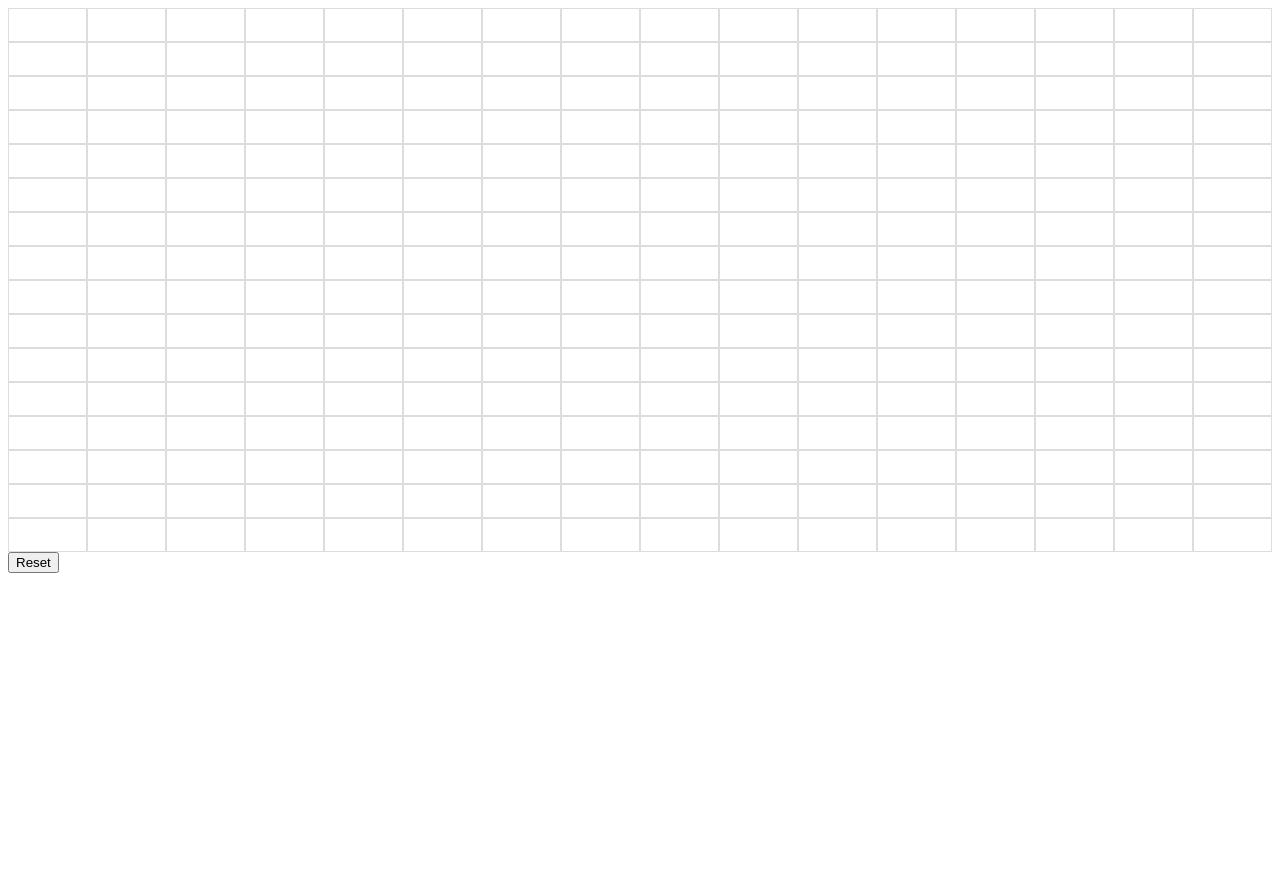
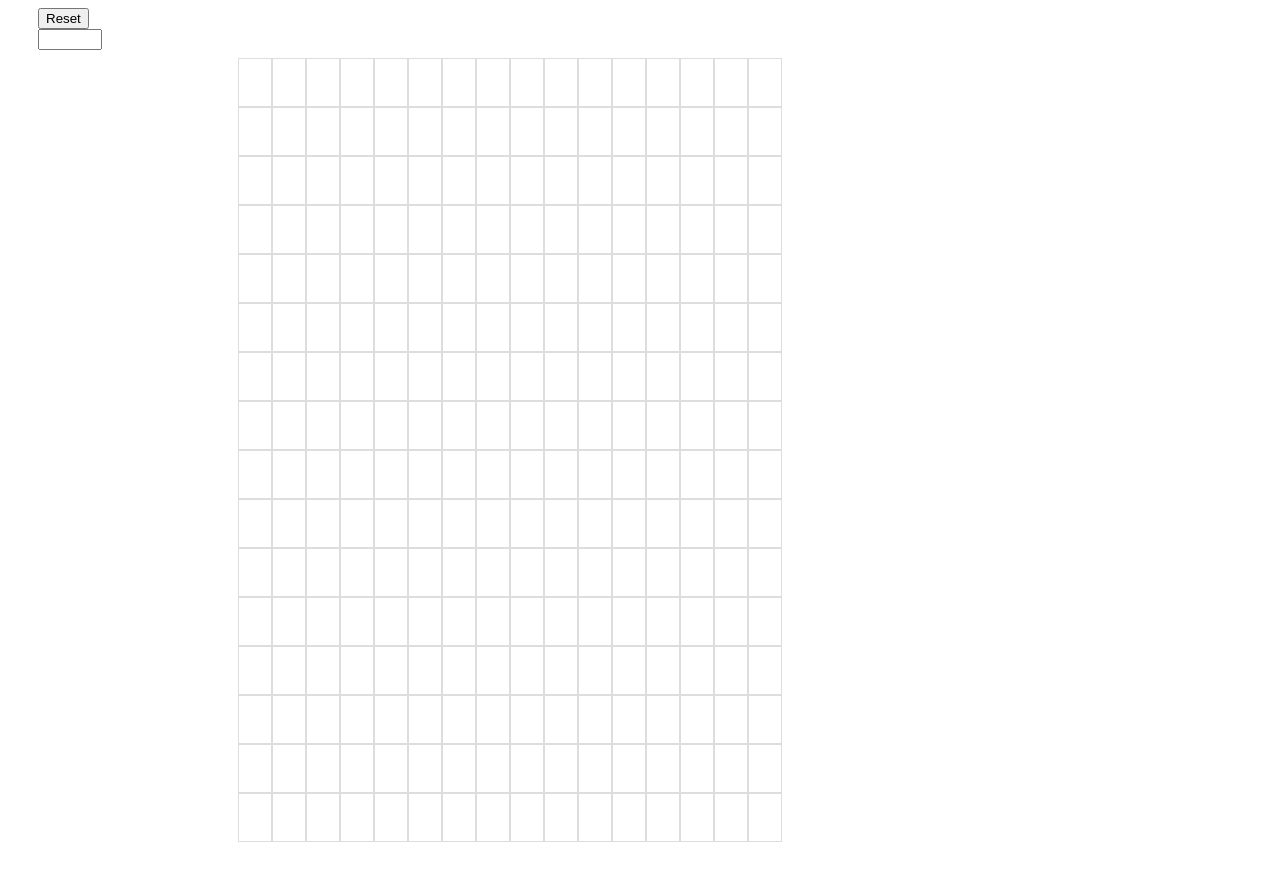
Before and after one commit to jduong98/etch-a-sketch, a plain HTML site: page index.html in a window 1280 px wide. Before the commit the page ends 800 px from the top, so only its background shows below. Drawn offline with Linux system fonts and the light colour scheme.

Commit message:
Fiddling with the code still, more progress done

```diff
--- a/etchASketch.js
+++ b/etchASketch.js
@@ -1,42 +1,14 @@
 const container = document.querySelector('.container');
-
-// container.append(content)
-// content.classList.add('content');
-// content.textContent = 'This is the glorious text-content!';
-
-// container.appendChild(content);
 
 
 
 
 
-// for(i = 0; i < 16; i++){
-    //create the row
-    // const row = document.createElement('div')
-    // row.classList.add('row')
+function resetGrid() {
 
 
-    //for loop to create 16 divs for 1 row
-    // for(j = 0; j < 16; i++){
-    // const content = document.createElement('div')
-    // content.classList.add('block')
-    // row.appendChild(content)
+}
 
-    // }
-    // container.appendChild(row)
-
-// }
-
-
-// for(i = 0; i < 16; i++){
-//     const content = document.createElement('div')
-//     content.classList.add('block')
-//     container.appendChild(content)
-
-//     }
-
-
-// Sets important constants and variables
 
 function makeRows(rows, cols) {
   container.style.setProperty('--grid-rows', rows);
@@ -49,7 +21,12 @@ function makeRows(rows, cols) {
   };
 };
 
-makeRows(16, 16);
+
+// let grid = document.getElementById("grid")
+// console.log(grid)
+let grid = 4;
+
+makeRows(grid = 16, grid = 16);
 
 const squares = document.querySelectorAll(".grid-item")
 const reset = document.getElementById('reset')
@@ -58,8 +35,6 @@ squares.forEach((square) => {
     square.addEventListener('mousemove', ()=> {
         square.style.backgroundColor = "black";
 
-
-
     });
     reset.addEventListener('click',() => {
         square.style.backgroundColor = "white";
--- a/index.html
+++ b/index.html
@@ -9,6 +9,9 @@
 </head>
 <body>
     <div class="container"></div>
-    <button id='reset'>Reset</button>
+    <div class ="options">
+        <button id="reset">Reset</button>
+        <input type="number" id="grid" name="grid" min="1" max="100" />
+    </div>
 </body>
 </html>
--- a/styles.css
+++ b/styles.css
@@ -3,6 +3,25 @@
     --grid-cols: 1;
     --grid-rows: 1;
   }
+body {
+    display: flex;
+    flex-direction: row-reverse;
+    justify-content: left;
+    gap: 50px;
+
+}
+
+
+.options {
+  height: 50px;
+  width: 100px;
+  margin-right: 0;
+  margin-left: 30px;
+  justify-content: center;
+  align-items: center;
+}
+
+
 
 .container {
   align-items: center;
@@ -11,10 +30,15 @@
   grid-template-rows: repeat(var(--grid-rows), 1fr);
   grid-template-columns: repeat(var(--grid-cols), 1fr);
   grid-auto-flow: column;
+  min-height: 200px;
+  min-width: auto;
+  margin: 50px;
 }
 
 .grid-item {
   padding: 1em;
   border: 1px solid #ddd;
   text-align: center;
+  height: 15px;
+  width: auto;
 }
```
Lines whose indentation alone changed are shown as unchanged.
